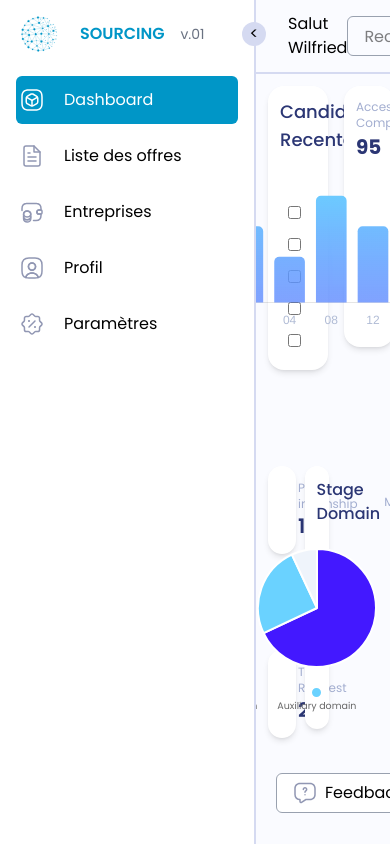
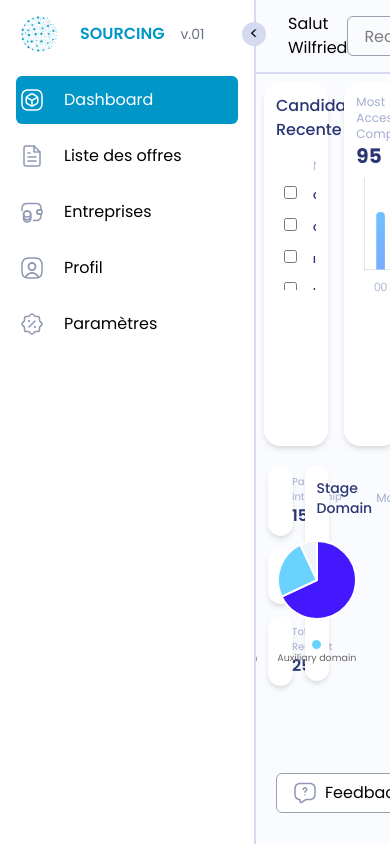
Before and after one commit to darkwall8/Sourcing_Frontend, a React (Vite) app: page /dashboard in a window 390 px wide. Built offline with nearby package versions, Linux system fonts and the light colour scheme.

Commit message:
Input of the responsive

```diff
--- a/src/pages/ManagementPages/Dashboard/StudentDashboard/StudentIndexDashboard.tsx
+++ b/src/pages/ManagementPages/Dashboard/StudentDashboard/StudentIndexDashboard.tsx
@@ -5,20 +5,20 @@ import StageDomain from './components/StageDomain';
 
 function StudentDashboard() {
   return (
-    <div className="overflow-y-auto h-full">
-      <div className={"flex p-3 gap-4 h-1/2"}>
-          <div className='w-6/11'>
+    <div className="h-full">
+      <div className={"flex p-2 gap-4 h-1/2"}>
+          <div className='w-6/11 h-full bg-white rounded-2xl shadow-md'>
             <RecentCandidature/>
           </div>
-          <div className="w-5/11">
+          <div className="w-5/11 h-full bg-white shadow-md rounded-2xl p-3">
             <MostAccessibleCompany/>
           </div>
       </div>
       <div className={"flex w-6/11 h-1/2 gap-3 p-3"}>
-          <div className={"w-1/2"}>
+          <div className={"w-1/2 h-full"}>
             <ComplementInformation/>
           </div>
-          <div className={"w-1/2"}>
+          <div className={"w-1/2 h-full"}>
             <StageDomain/>
           </div>
       </div>
--- a/src/pages/ManagementPages/Dashboard/StudentDashboard/components/BarChart.tsx
+++ b/src/pages/ManagementPages/Dashboard/StudentDashboard/components/BarChart.tsx
@@ -24,7 +24,7 @@ const BarChart = () => {
                         return gradient;
                     },
                     borderRadius: 5,
-                    barThickness: 30,
+                    barThickness: 8,
                 },
             ]
         }
@@ -69,7 +69,7 @@ const BarChart = () => {
 
     return (
         <>
-            <div className="w-90 h-38.5">
+            <div>
                     <canvas ref={chartRef} />
             </div>
         </>
--- a/src/pages/ManagementPages/Dashboard/StudentDashboard/components/ComplementInformation.tsx
+++ b/src/pages/ManagementPages/Dashboard/StudentDashboard/components/ComplementInformation.tsx
@@ -5,31 +5,31 @@ import file from "/icons/File.svg"
 function ComplementInformation() {
     return(
         <>
-            <div className={"bg-white rounded-2xl shadow-md p-3.5 flex items-center gap-4"}>
+            <div className={"bg-white rounded-2xl shadow-md xl:p-3.5 p-2 flex items-center gap-4"}>
                 <div className={"w-10 h-10"}>
                     <img src={dollars} alt=""/>
                 </div>
                 <div>
-                    <p className={"text-[#A3AED0] text-xs"}>Paid internship</p>
-                    <p className={"text-[#2B3674] font-semibold text-xl"}>15</p>
+                    <p className={"text-[#A3AED0] text-[10px]"}>Paid internship</p>
+                    <p className={"text-[#2B3674] font-semibold xl:text-xl"}>15</p>
                 </div>
             </div>
-            <div className={"bg-white rounded-2xl shadow-md p-3.5 mt-3 mb-3 flex items-center gap-4"}>
+            <div className={"bg-white rounded-2xl shadow-md xl:p-3.5 p-2 mt-3 mb-3 flex items-center gap-4"}>
                 <div className={"w-10 h-10"}>
                     <img src={stat} alt=""/>
                 </div>
                 <div>
-                    <p className={"text-[#A3AED0] text-xs"}>Favorites</p>
-                    <p className={"text-[#2B3674] font-semibold text-xl"}>8</p>
+                    <p className={"text-[#A3AED0] text-[10px]"}>Favorites</p>
+                    <p className={"text-[#2B3674] font-semibold xl:text-xl"}>8</p>
                 </div>
             </div>
-            <div className={"bg-white rounded-2xl shadow-md p-3.5 mt-3 flex items-center gap-4"}>
+            <div className={"bg-white rounded-2xl shadow-md xl:p-3.5 p-2 mt-3 flex items-center gap-4"}>
                 <div className={"w-10 h-10"}>
                     <img src={file} alt=""/>
                 </div>
                 <div>
-                    <p className={"text-[#A3AED0] text-xs"}>Total Request</p>
-                    <p className={"text-[#2B3674] font-semibold text-xl"}>25</p>
+                    <p className={"text-[#A3AED0] text-[10px]"}>Total Request</p>
+                    <p className={"text-[#2B3674] font-semibold xl:text-xl"}>25</p>
                 </div>
             </div>
         </>
--- a/src/pages/ManagementPages/Dashboard/StudentDashboard/components/DataTable.tsx
+++ b/src/pages/ManagementPages/Dashboard/StudentDashboard/components/DataTable.tsx
@@ -31,11 +31,11 @@ function DataTable({ headers, data, onSelectionChange }: TableProps) {
           <table className="w-full overflow-hidden">
             <thead className="w-full">
               <tr className="w-full text-left">
-                <th className="py-1 px-2"></th> {/* Colonne checkbox */}
+                <th className="py-1 xl:py-2 px-2"></th> {/* Colonne checkbox */}
                 {headers.map((header) => (
                   <th
                     key={header.key}
-                    className="text-nowrap font-light text-sm text-[#A3AED0] py-1 px-2"
+                    className="text-nowrap font-light text-xs text-[#A3AED0] py-1 px-2"
                   >
                     {header.label}
                   </th>
@@ -47,7 +47,7 @@ function DataTable({ headers, data, onSelectionChange }: TableProps) {
                 const rowId = row.id || row.Name || rowIndex; // Fallback si pas d’id
                 return (
                   <tr key={rowId}>
-                    <td className="py-1 px-2">
+                    <td className="py-1 xl:py-2 px-2">
                       <input
                         type="checkbox"
                         checked={selectedIds.includes(rowId)}
@@ -56,8 +56,8 @@ function DataTable({ headers, data, onSelectionChange }: TableProps) {
                       />
                     </td>
                     {headers.map((col) => (
-                      <td key={col.key} className="py-1 px-2">
-                        <span className="text-xs text-nowrap font-semibold text-[#2B3674]">
+                      <td key={col.key} className="py-1 xl:py-2 px-2">
+                        <span className="text-[10px] text-nowrap font-semibold text-[#2B3674]">
                           {row[col.key]}
                         </span>
                       </td>
--- a/src/pages/ManagementPages/Dashboard/StudentDashboard/components/MostAccessibleCompany.tsx
+++ b/src/pages/ManagementPages/Dashboard/StudentDashboard/components/MostAccessibleCompany.tsx
@@ -7,10 +7,10 @@ function MostAccessibleCompany() {
 
 
     return(
-        <div className={"bg-white shadow-md rounded-2xl p-3"}>
+        <div className={""}>
             <div className={"flex flex-col pb-2"}>
                 <div className="flex justify-between items-center">
-                    <p className={"text-[#A3AED0] text-xs"}> Accessible Company </p>
+                    <p className={"text-[#A3AED0] text-xs"}> Most Accessible Company </p>
                     <div className={"flex"}>
                         <div className="flex items-center gap-1">
                             {/* {""="" ? (
@@ -32,10 +32,10 @@ function MostAccessibleCompany() {
                 </div>
                 <div className="flex gap-10">
                     <p className="text-xl text-[#2B3674] font-bold">95</p>
-                    <p className="text-xs text-[#A3AED0] mt-2.5">Candidates</p>
+                    <p className="text-xs text-[#A3AED0] mt-2">Candidates</p>
                 </div>
             </div>
-            <div className="flex justify-center items-center mt-3">
+            <div className=" lg:w-85 xl:w-full max-lg:w-60">
                 <BarChart/>
             </div>
         </div>
--- a/src/pages/ManagementPages/Dashboard/StudentDashboard/components/PieChart.tsx
+++ b/src/pages/ManagementPages/Dashboard/StudentDashboard/components/PieChart.tsx
@@ -45,6 +45,7 @@ const PieChart = () => {
                 li.style.display = 'flex';
                 li.style.flexDirection = 'column';
                 li.style.width= '90px';
+                li.style.width
                 li.style.padding = '4px';
                 li.style.marginTop= '10px';
 
@@ -134,7 +135,7 @@ const PieChart = () => {
     return (
         <>
             <div className="flex justify-center items-center flex-col space-y-1">
-                <div className="w-30">
+                <div className="xl:w-30 max-lg:w-20">
                     <canvas ref={chartRef}/>
                 </div>
                 <div id="legend-container"></div>
--- a/src/pages/ManagementPages/Dashboard/StudentDashboard/components/RecentCandidature.tsx
+++ b/src/pages/ManagementPages/Dashboard/StudentDashboard/components/RecentCandidature.tsx
@@ -25,18 +25,18 @@ function RecentCandidature() {
 
     return(
         <>
-            <div className={"bg-white rounded-2xl shadow-md"}>
-                <div className="flex items-center justify-between p-3 pb-1">
-                    <h1 className="text-[#2B3674] font-medium text-lg">Candidature Recente</h1>
+            <div className={""}>
+                <div className="flex items-center justify-between p-3 pb-1 max-lg:pb-0">
+                    <h1 className="text-[#2B3674] font-medium text-lg max-lg:text-base">Candidature Recente</h1>
                     <div>
                         <img src={more} alt="more"
-                            className="cursor-pointer"
-                            onClick={MoreAction}
+                             className="cursor-pointer max-lg:w-7 max-lg:h-7"
+                             onClick={MoreAction}
                         />
                     </div>
                 </div>
-                <div className="overflow-y-auto">
-                    <DataTable headers={Header} data={enterpriseList} title={""}/>
+                <div className="h-fit max-lg:h-37 overflow-auto">
+                    <DataTable headers={Header} data={enterpriseList}/>
                 </div>
             </div>
         </>
--- a/src/pages/ManagementPages/Dashboard/StudentDashboard/components/StageDomain.tsx
+++ b/src/pages/ManagementPages/Dashboard/StudentDashboard/components/StageDomain.tsx
@@ -13,7 +13,7 @@ function StageDomain() {
     return(
         <div className={"bg-white rounded-2xl shadow-md p-3"}>
             <div className={"flex justify-between items-center mb-5.5"}>
-                <p className={"text-[#2B3674] font-medium"}>Stage Domain</p>
+                <p className={"text-[#2B3674] font-medium max-lg:text-sm"}>Stage Domain</p>
                 <div className={"text-[#A3AED0] text-xs border-none"}>
                     <select className={"w-17 outline-none"} value={selectedPeriod} onChange={(e) => setSelectedPeriod(e.target.value)}>
                         {periods.map((p) => (
```
